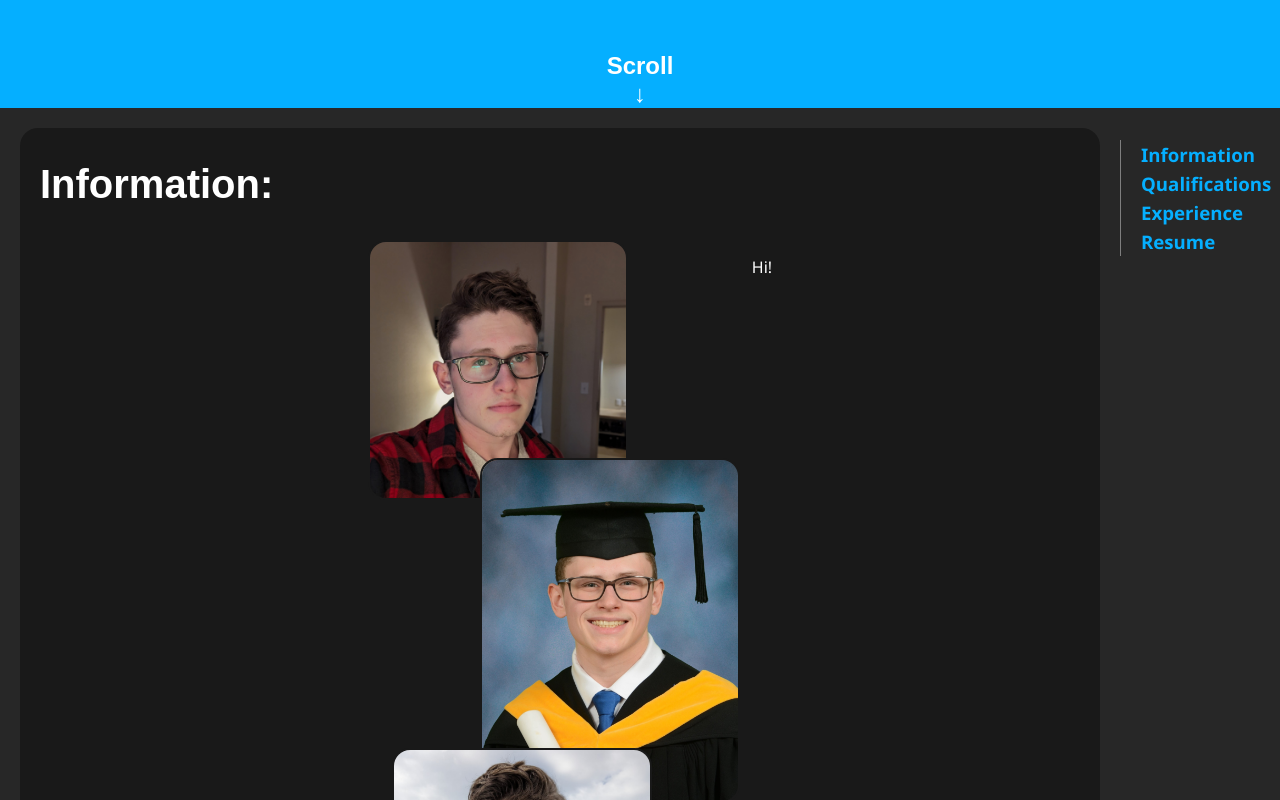
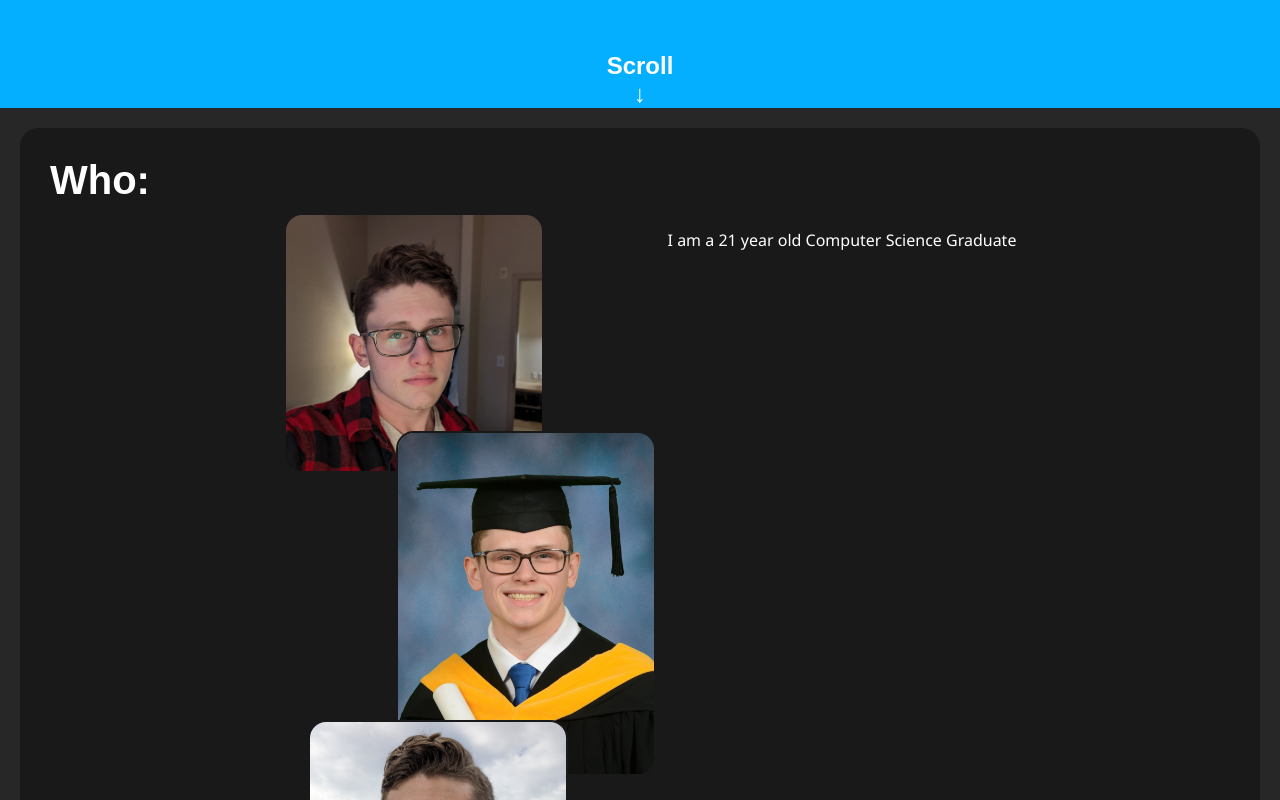
Before and after one commit to ChrispyJohnson1/ChrispyWebsite, a React (Create React App) app in the folder chrispy-website/: page / in a window 1280 px wide. Shown: the part 700-1500 px from the top of the page. Built offline with nearby package versions, Linux system fonts and the light colour scheme.

Commit message:
Removed Section.js & Cleanup
Section.js isn't used anymore, so it has been removed. I also replaced all "s in the codebase with 's for consistency.

```diff
--- a/chrispy-website/src/App.css
+++ b/chrispy-website/src/App.css
@@ -34,7 +34,7 @@
   text-align: center;
   font-size: 18pt;
   font-weight: 700;
-  font-family: "Mochiy Pop One", sans-serif;
+  font-family: 'Mochiy Pop One', sans-serif;
 }
 
 /* source: https://codepen.io/nelledejones/pen/gOOPWrK */
@@ -67,7 +67,7 @@
   margin-top: 6vh;
   margin-bottom: 0px;
   font-weight: 800;
-  font-family: "Mochiy Pop One", sans-serif;
+  font-family: 'Mochiy Pop One', sans-serif;
   display: none;
 }
 
@@ -75,7 +75,7 @@
   margin-top: 6vh;
   margin-bottom: 0px;
   font-weight: 800;
-  font-family: "Mochiy Pop One", sans-serif;
+  font-family: 'Mochiy Pop One', sans-serif;
   text-align: center;
 }
 
@@ -94,10 +94,10 @@
 }
 
 /* The main grid for the site (contains the sections and ToC) */
-#site-grid {
+/* #site-grid {
   display: grid;
   grid-template-columns: auto 10em;
-}
+} */
 
 /* Defines the link color for the entire website */
 .App-link {
@@ -155,13 +155,11 @@
 
 /* Default styling for the sections of the site */
 .custom-section {
-  padding: 1px 20px 19px 20px;
+  padding: 20px;
   margin: 20px;
   background-color: #191919;
   border-radius: 18px;
   scroll-margin-top: 25px;  /* adds spacing to the auto-scroll position */
-
-  padding-bottom: 30rem; /* !DEBUG */
 }
 
 /* Header styling for custom-sections */
@@ -169,6 +167,8 @@
   font-family: 'Lilita One', sans-serif;  /* https://fonts.google.com/share?selection.family=Lilita+One */
   font-size: 40px;
   font-weight: 700;
+  margin: 0px;
+  padding: 10px;
 }
 
 /* Image Stack */
@@ -206,10 +206,15 @@
   z-index: 1;
 }
 
-#info-container {
+#who {
+  align-content: center;
+  justify-content: center;;
+}
+
+#who-container {
   width: fit-content;
   display: grid;
-  grid-template-columns: min-content min-content;
+  grid-template-columns: min-content auto;
   margin-left: auto;
   margin-right: auto;
   justify-content: center;
--- a/chrispy-website/src/App.js
+++ b/chrispy-website/src/App.js
@@ -30,14 +30,14 @@ function App() {
     const ScrollIntersectionObserver = new IntersectionObserver(Sections => {
         Sections.forEach(Section => {
             if (Section.intersectionRatio > 0) {
-                document.querySelector(`#scroll-indicator`).classList.remove("scroll-indicator-animation");
+                document.querySelector(`#scroll-indicator`).classList.remove('scroll-indicator-animation');
             } else {
-              document.querySelector(`#scroll-indicator`).classList.add("scroll-indicator-animation");
+              document.querySelector(`#scroll-indicator`).classList.add('scroll-indicator-animation');
             }
         });
     });
 
-    ScrollIntersectionObserver.observe(document.querySelector('#info'));
+    ScrollIntersectionObserver.observe(document.querySelector('#who'));
 });
 
   return (
@@ -65,18 +65,20 @@ function App() {
               <p>IT Specialist</p>
             </div>
           </div>
-          <div id = 'scroll-indicator' className = "scroll-indicator-animation">
+          <div id = 'scroll-indicator' className = 'scroll-indicator-animation'>
             <p>Scroll</p>
             <p>↓</p>
           </div>
         </div>
         <div id = 'site-grid'>
           <div>                                                                 { /* Sections of Site */}
-            <section id = 'info' className = 'custom-section'>
-              <h1>{'Information:'}</h1>
-              <div id = 'info-container'>
+            <section id = 'who' className = 'custom-section'>
+              <h1>{'Who:'}</h1>
+              <div id = 'who-container'>
                 <ImageStack></ImageStack>
-                <p>Hi!</p>
+                <div className = ''>
+                  <p>I am a 21 year old Computer Science Graduate</p>
+                </div>
               </div>
             </section>
 
@@ -93,7 +95,7 @@ function App() {
             </section>
           </div>
 
-          <DynamicToC SectionData={SectionData}></DynamicToC>                   { /* Table of Contents */ }
+          {/* <DynamicToC SectionData={SectionData}></DynamicToC> */}                  { /* Table of Contents */ }
         </div>
         <div id = 'site-footer'>                                                { /* Site Footer */ }
 
```
Also changed, not shown: chrispy-website/src/components/ImageStack.js (+4 -4 lines), chrispy-website/src/components/Section.js (deleted, +0 -9 lines).
